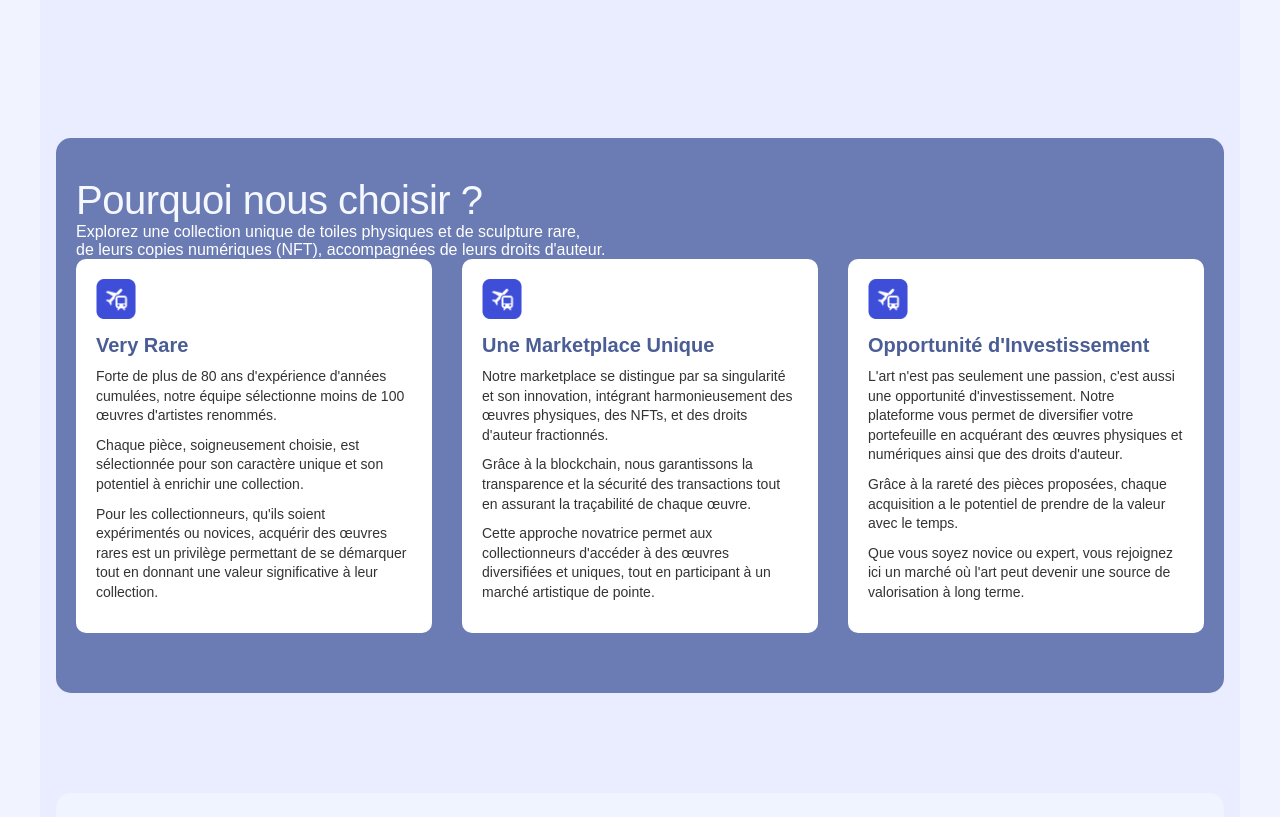
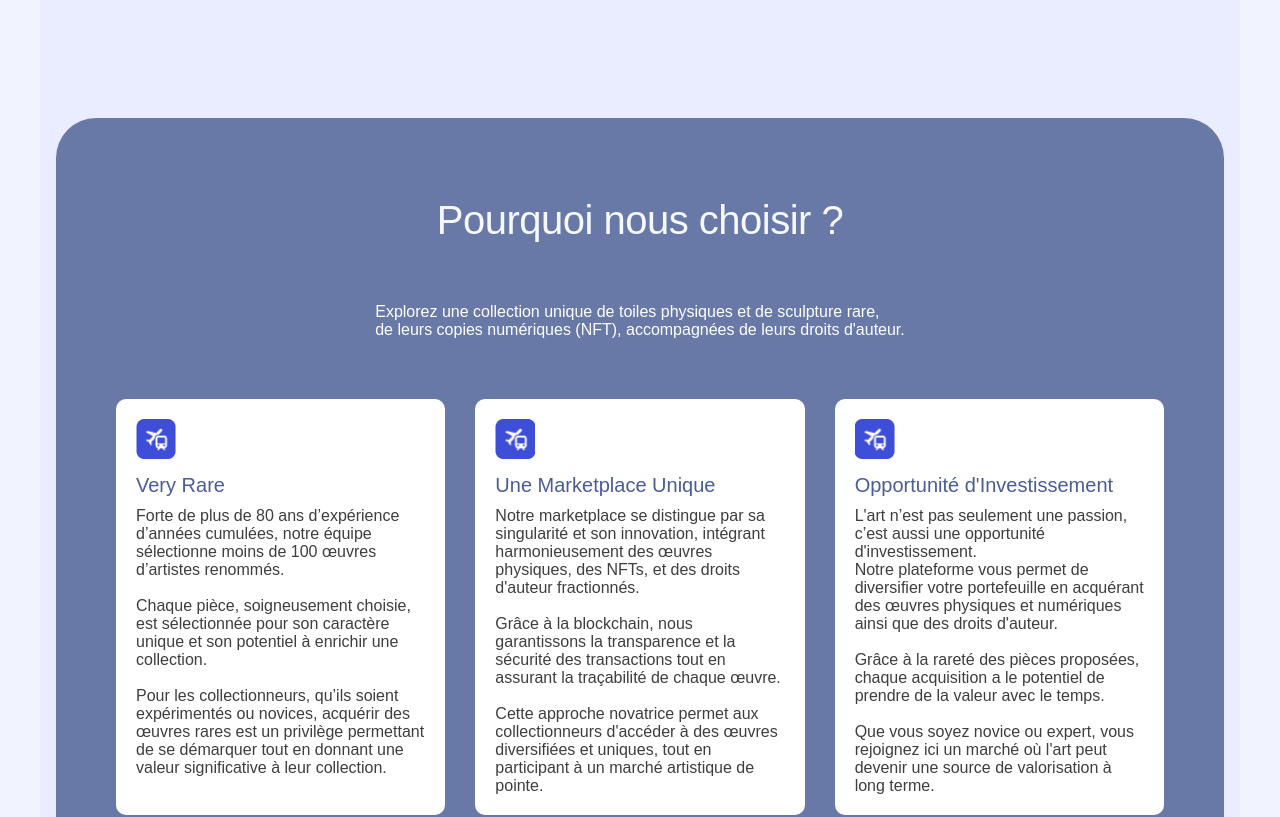
Before and after one commit to gilbruno/irasalon2024, a Next.js app: page / in a window 1280 px wide. Shown: the part 2519-3336 px from the top of the page. Built offline with nearby package versions, Linux system fonts and the light colour scheme; a web font is replaced by a local one.

Commit message:
whychooseus component

```diff
--- a/src/components/WhyChooseUs/WhyChooseUs.module.scss
+++ b/src/components/WhyChooseUs/WhyChooseUs.module.scss
@@ -1,9 +1,14 @@
 .container {
-    background-color: #6b7cb4;
-    padding: 40px 20px;
-    border-radius: 15px;
-    color: white;
-    margin: 20px 0;
+  background: #6979a7;
+  border-radius: 2.5rem;
+  padding: 5rem 3.75rem 5rem 3.75rem;
+  display: flex;
+  flex-direction: column;
+  gap: 3.75rem;
+  align-items: center;
+  justify-content: center;
+  flex-shrink: 0;
+  position: relative;
   }
 
   .title {
@@ -51,9 +56,17 @@
   }
 
   .cardText {
-    font-size: 14px;
-    line-height: 1.4;
-    margin-bottom: 10px;
+    color: #3f3d3d;
+    text-align: left;
+    font-family: var(
+      --heading-text-paragraphe-font-family,
+      "Montserrat",
+      sans-serif
+    );
+    font-size: var(--heading-text-paragraphe-font-size, 1rem);
+    font-weight: var(--heading-text-paragraphe-font-weight, 400);
+    position: relative;
+    align-self: stretch;
   }
 
   .imageContainer {
--- a/src/components/WhyChooseUs/WhyChooseUs.tsx
+++ b/src/components/WhyChooseUs/WhyChooseUs.tsx
@@ -15,49 +15,67 @@ const WhyChooseUs = () => {
       <div className={styles.cardsContainer}>
         <div className={styles.card}>
           <div className={styles.imageContainer}>
-            <Image src="/img/whyChooseUs/whyChooseUs.jpg" alt="Why Choose Us" width={20} height={20} />
+            <Image src="/img/whyChooseUs/whyChooseUs.jpg" alt="Why Choose Us" width={18} height={18} />
           </div>
 
-          <h3 className={styles.cardTitle}>Very Rare</h3>
-          <p className={styles.cardText}>
-            Forte de plus de 80 ans d'expérience d'années cumulées, notre équipe sélectionne moins de 100 œuvres d'artistes renommés.
-          </p>
-          <p className={styles.cardText}>
-            Chaque pièce, soigneusement choisie, est sélectionnée pour son caractère unique et son potentiel à enrichir une collection.
-          </p>
-          <p className={styles.cardText}>
-            Pour les collectionneurs, qu'ils soient expérimentés ou novices, acquérir des œuvres rares est un privilège permettant de se démarquer tout en donnant une valeur significative à leur collection.
-          </p>
+          <div className={styles.cardTitle}>Very Rare</div>
+          <div className={styles.cardText}>
+            Forte de plus de 80 ans d’expérience d’années cumulées, notre équipe
+            sélectionne moins de 100 œuvres d’artistes renommés.
+            <br />
+            <br />
+            Chaque pièce, soigneusement choisie, est sélectionnée pour son
+            caractère unique et son potentiel à enrichir une collection.
+            <br />
+            <br />
+            Pour les collectionneurs, qu’ils soient expérimentés ou novices,
+            acquérir des œuvres rares est un privilège permettant de se démarquer
+            tout en donnant une valeur significative à leur collection.
+          </div>
         </div>
         <div className={styles.card}>
           <div className={styles.imageContainer}>
-            <Image src="/img/whyChooseUs/whyChooseUs.jpg" alt="Why Choose Us" width={20} height={20} />
+            <Image src="/img/whyChooseUs/whyChooseUs.jpg" alt="Why Choose Us" width={18} height={18} />
           </div>
-          <h3 className={styles.cardTitle}>Une Marketplace Unique</h3>
-          <p className={styles.cardText}>
-            Notre marketplace se distingue par sa singularité et son innovation, intégrant harmonieusement des œuvres physiques, des NFTs, et des droits d'auteur fractionnés.
-          </p>
-          <p className={styles.cardText}>
-            Grâce à la blockchain, nous garantissons la transparence et la sécurité des transactions tout en assurant la traçabilité de chaque œuvre.
-          </p>
-          <p className={styles.cardText}>
-            Cette approche novatrice permet aux collectionneurs d'accéder à des œuvres diversifiées et uniques, tout en participant à un marché artistique de pointe.
-          </p>
+          <div className={styles.cardTitle}>Une Marketplace Unique</div>
+
+          <div className={styles.cardText}>
+            Notre marketplace se distingue par sa singularité et son innovation,
+            intégrant harmonieusement des œuvres physiques, des NFTs, et des
+            droits d&#039;auteur fractionnés.
+            <br />
+            <br />
+            Grâce à la blockchain, nous garantissons la transparence et la
+            sécurité des transactions tout en assurant la traçabilité de chaque
+            œuvre.
+            <br />
+            <br />
+            Cette approche novatrice permet aux collectionneurs d&#039;accéder à
+            des œuvres diversifiées et uniques, tout en participant à un marché
+            artistique de pointe.
+          </div>
         </div>
         <div className={styles.card}>
           <div className={styles.imageContainer}>
-            <Image src="/img/whyChooseUs/whyChooseUs.jpg" alt="Why Choose Us" width={20} height={20} />
+            <Image src="/img/whyChooseUs/whyChooseUs.jpg" alt="Why Choose Us" width={18} height={18} />
           </div>
-          <h3 className={styles.cardTitle}>Opportunité d'Investissement</h3>
-          <p className={styles.cardText}>
-            L'art n'est pas seulement une passion, c'est aussi une opportunité d'investissement. Notre plateforme vous permet de diversifier votre portefeuille en acquérant des œuvres physiques et numériques ainsi que des droits d'auteur.
-          </p>
-          <p className={styles.cardText}>
-            Grâce à la rareté des pièces proposées, chaque acquisition a le potentiel de prendre de la valeur avec le temps.
-          </p>
-          <p className={styles.cardText}>
-            Que vous soyez novice ou expert, vous rejoignez ici un marché où l'art peut devenir une source de valorisation à long terme.
-          </p>
+          <div className={styles.cardTitle}>Opportunité d'Investissement</div>
+          <div className={styles.cardText}>
+            L&#039;art n’est pas seulement une passion, c’est aussi une
+            opportunité d&#039;investissement.
+            <br />
+            Notre plateforme vous permet de diversifier votre portefeuille en
+            acquérant des œuvres physiques et numériques ainsi que des droits
+            d&#039;auteur.
+            <br />
+            <br />
+            Grâce à la rareté des pièces proposées, chaque acquisition a le
+            potentiel de prendre de la valeur avec le temps.
+            <br />
+            <br />
+            Que vous soyez novice ou expert, vous rejoignez ici un marché où
+            l&#039;art peut devenir une source de valorisation à long terme.
+          </div>
         </div>
       </div>
     </div>
```
